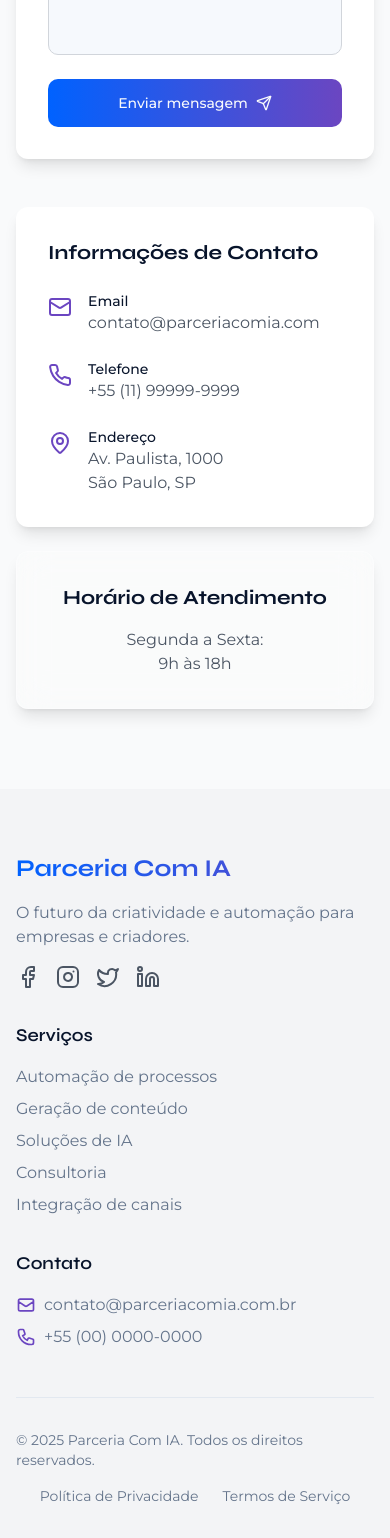
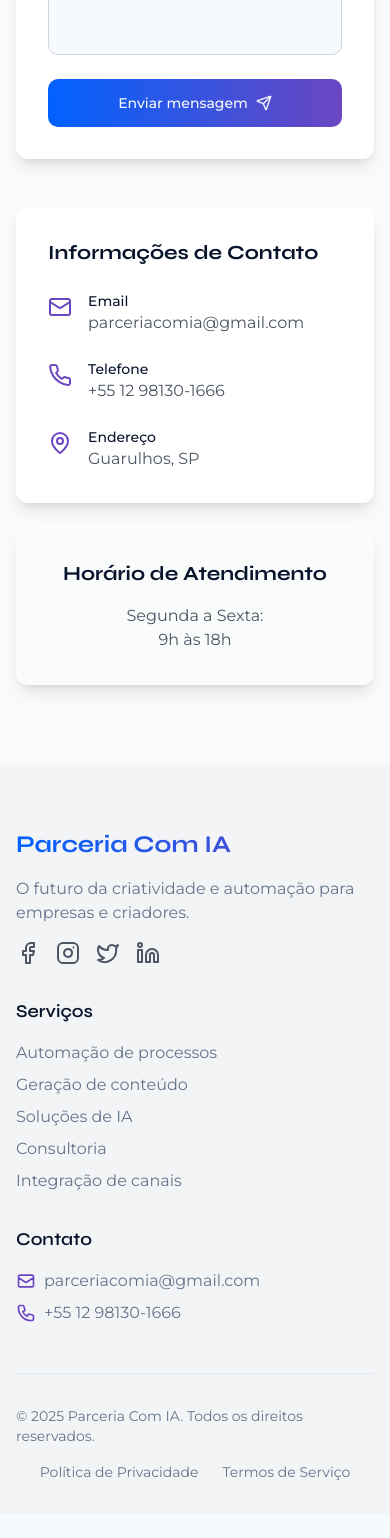
Before and after one commit to referenciaalfa/parceria-ia-web, a React (Vite) app: page / in a window 390 px wide. Shown: the part 8602-10140 px from the top of the page. After the commit the page ends 10116 px from the top, so only its background shows below. Built offline with nearby package versions, Linux system fonts and the light colour scheme.

Commit message:
Update contact information
Updated contact email, phone, and address in the Footer and Contact components.

```diff
--- a/src/components/Contact.tsx
+++ b/src/components/Contact.tsx
@@ -151,21 +151,21 @@ const Contact = () => {
                   <Mail className="h-6 w-6 text-ai-purple mt-1" />
                   <div>
                     <p className="text-sm font-medium">Email</p>
-                    <p className="text-gray-600">contato@parceriacomia.com</p>
+                    <p className="text-gray-600">parceriacomia@gmail.com</p>
                   </div>
                 </div>
                 <div className="flex items-start space-x-4">
                   <Phone className="h-6 w-6 text-ai-purple mt-1" />
                   <div>
                     <p className="text-sm font-medium">Telefone</p>
-                    <p className="text-gray-600">+55 (11) 99999-9999</p>
+                    <p className="text-gray-600">+55 12 98130-1666</p>
                   </div>
                 </div>
                 <div className="flex items-start space-x-4">
                   <MapPin className="h-6 w-6 text-ai-purple mt-1" />
                   <div>
                     <p className="text-sm font-medium">Endereço</p>
-                    <p className="text-gray-600">Av. Paulista, 1000<br />São Paulo, SP</p>
+                    <p className="text-gray-600">Guarulhos, SP</p>
                   </div>
                 </div>
               </div>
--- a/src/components/Footer.tsx
+++ b/src/components/Footer.tsx
@@ -60,13 +60,13 @@ const Footer = () => {
                 <svg xmlns="http://www.w3.org/2000/svg" className="h-5 w-5 text-ai-purple" fill="none" viewBox="0 0 24 24" stroke="currentColor">
                   <path strokeLinecap="round" strokeLinejoin="round" strokeWidth="2" d="M3 8l7.89 5.26a2 2 0 002.22 0L21 8M5 19h14a2 2 0 002-2V7a2 2 0 00-2-2H5a2 2 0 00-2 2v10a2 2 0 002 2z" />
                 </svg>
-                <span className="text-muted-foreground">contato@parceriacomia.com.br</span>
+                <span className="text-muted-foreground">parceriacomia@gmail.com</span>
               </li>
               <li className="flex items-center gap-2">
                 <svg xmlns="http://www.w3.org/2000/svg" className="h-5 w-5 text-ai-purple" fill="none" viewBox="0 0 24 24" stroke="currentColor">
                   <path strokeLinecap="round" strokeLinejoin="round" strokeWidth="2" d="M3 5a2 2 0 012-2h3.28a1 1 0 01.948.684l1.498 4.493a1 1 0 01-.502 1.21l-2.257 1.13a11.042 11.042 0 005.516 5.516l1.13-2.257a1 1 0 011.21-.502l4.493 1.498a1 1 0 01.684.949V19a2 2 0 01-2 2h-1C9.716 21 3 14.284 3 6V5z" />
                 </svg>
-                <span className="text-muted-foreground">+55 (00) 0000-0000</span>
+                <span className="text-muted-foreground">+55 12 98130-1666</span>
               </li>
             </ul>
           </div>
```
